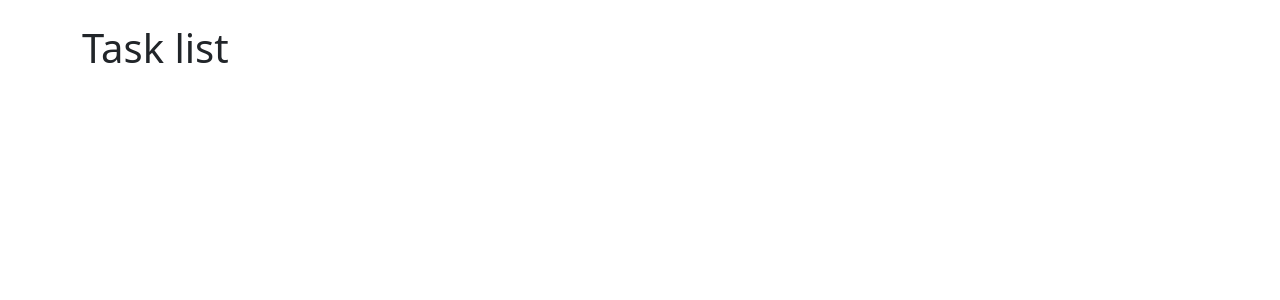
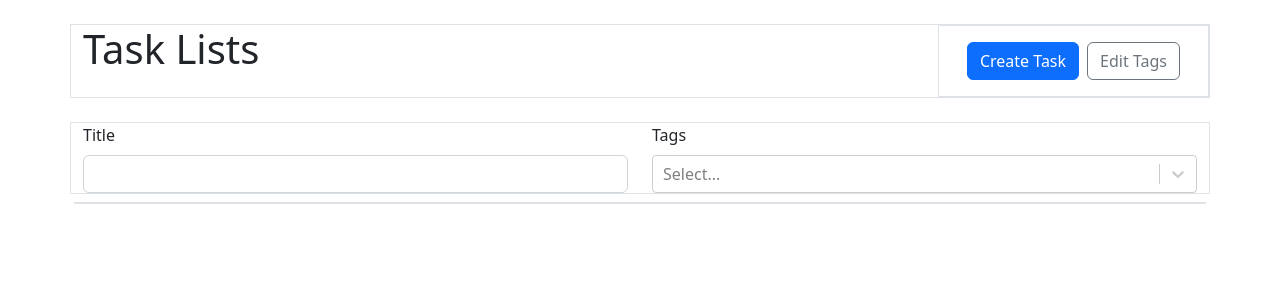
Before and after one commit to khaledtudce/task_app_react_typescript, a React (Vite) app: page / in a window 1280 px wide. Shown: the top 300 px of the page. Built offline with nearby package versions, Linux system fonts and the light colour scheme.

Commit message:
developed TaskListPage and represented tasks using Bootstrap Card and Badge, Developed filter option for task using title and tags

```diff
--- a/src/App.tsx
+++ b/src/App.tsx
@@ -39,8 +39,8 @@ function App() {
   const [tasks, setTasks] = useLocalStroge<RawTask[]>("TASKS", []);
   const [tags, setTags] = useLocalStroge<Tag[]>("TAGS", []);
 
-  const tasksWithItsTags = useMemo(() => {
-    tasks.map((task) => {
+  const tasksWithConnectedTags = useMemo(() => {
+    return tasks.map((task) => {
       return {
         ...task,
         tags: getTagsOfOneTask(),
@@ -68,7 +68,12 @@ function App() {
   return (
     <Container className="my-4">
       <Routes>
-        <Route path="/" element={<TaskListPage />}></Route>
+        <Route
+          path="/"
+          element={
+            <TaskListPage availableTags={tags} tasks={tasksWithConnectedTags} />
+          }
+        ></Route>
         <Route
           path="/new"
           element={
--- /dev/null
+++ b/src/component/TaskCard.tsx
@@ -0,0 +1,24 @@
+import { Badge, Card, Stack } from "react-bootstrap";
+import { Link } from "react-router-dom";
+import { SimplifiedTask } from "../pages/TaskListPage";
+
+export function TaskCard({ id, title, tags }: SimplifiedTask) {
+  return (
+    <Card as={Link} to={`/${id}`}>
+      <Card.Body>
+        <Stack gap={2}>
+          <span className="fs-5">{title}</span>
+          {tags.length > 0 && (
+            <Stack gap={1} direction="horizontal">
+              {tags.map((tag) => (
+                <Badge className="text-truncate" key={tag.id}>
+                  {tag.label}
+                </Badge>
+              ))}
+            </Stack>
+          )}
+        </Stack>
+      </Card.Body>
+    </Card>
+  );
+}
--- a/src/pages/TaskListPage.tsx
+++ b/src/pages/TaskListPage.tsx
@@ -1,3 +1,110 @@
-export function TaskListPage() {
-  return <h1>Task list</h1>;
+import { useMemo, useState } from "react";
+import { Button, Col, Form, Row, Stack } from "react-bootstrap";
+import CreatableReactSelect from "react-select/creatable";
+import { Tag } from "../App";
+import { Link } from "react-router-dom";
+import { TaskCard } from "../component/TaskCard";
+
+export type SimplifiedTask = {
+  tags: Tag[];
+  title: string;
+  id: string;
+};
+
+type TaskListProps = {
+  availableTags: Tag[];
+  tasks: SimplifiedTask[];
+};
+
+export function TaskListPage({ availableTags, tasks }: TaskListProps) {
+  const [title, setTitle] = useState("");
+  const [selectedTags, setSelectedTags] = useState<Tag[]>([]);
+
+  const filteredTasks = useMemo(() => {
+    return tasks.filter((task) => {
+      return (
+        isTitleEmptyOrIsItSimilarTaskTitle() &&
+        IsTagEmptyOrIsTagAvailableInTaskTag()
+      );
+
+      function isTitleEmptyOrIsItSimilarTaskTitle(): boolean {
+        return title === "" || isTitleAvailableInNoteTitle();
+      }
+
+      function isTitleAvailableInNoteTitle(): boolean {
+        return task.title.toLowerCase().includes(title.toLowerCase());
+      }
+
+      function IsTagEmptyOrIsTagAvailableInTaskTag(): boolean {
+        return selectedTags.length === 0 || isTagAvailableInNoteTag();
+      }
+
+      function isTagAvailableInNoteTag(): boolean {
+        return selectedTags.every((tag) =>
+          task.tags.some((noteTag) => noteTag.id === tag.id)
+        );
+      }
+    });
+  }, [title, tasks, selectedTags]);
+
+  return (
+    <>
+      <Stack gap={4}>
+        <Row className="border">
+          <Col>
+            <h1 className="mb-4">Task Lists</h1>
+          </Col>
+          <Col xs="auto" className="border">
+            <Stack gap={2} direction="horizontal" className="p-3">
+              <Link to="/new">
+                <Button variant="primary">Create Task</Button>
+              </Link>
+              <Button variant="outline-secondary">Edit Tags</Button>
+            </Stack>
+          </Col>
+        </Row>
+        <Form>
+          <Row className="border">
+            <Col>
+              <Form.Group controlId="title">
+                <Form.Label>Title</Form.Label>
+                <Form.Control
+                  value={title}
+                  onChange={(e) => setTitle(e.target.value)}
+                />
+              </Form.Group>
+            </Col>
+            <Col>
+              <Form.Group controlId="tags">
+                <Form.Label>Tags</Form.Label>
+                <CreatableReactSelect
+                  isMulti
+                  value={selectedTags.map((tag) => {
+                    return { label: tag.label, value: tag.id };
+                  })}
+                  onChange={(tags) => {
+                    setSelectedTags(
+                      tags.map((tag) => {
+                        return { label: tag.label, id: tag.value };
+                      })
+                    );
+                  }}
+                  options={availableTags.map((tag) => {
+                    return { label: tag.label, value: tag.id };
+                  })}
+                />
+              </Form.Group>
+            </Col>
+          </Row>
+        </Form>
+        <Row xs={1} sm={2} lg={3} xl={4} className="g-3 border">
+          {filteredTasks.map((task) => (
+            <Col key={task.id} className="mt-4">
+              <TaskCard id={task.id} title={task.title} tags={task.tags} />
+            </Col>
+          ))}
+        </Row>
+      </Stack>
+    </>
+  );
 }
```
Also changed, not shown: design/20220814_153949.jpg (deleted).
